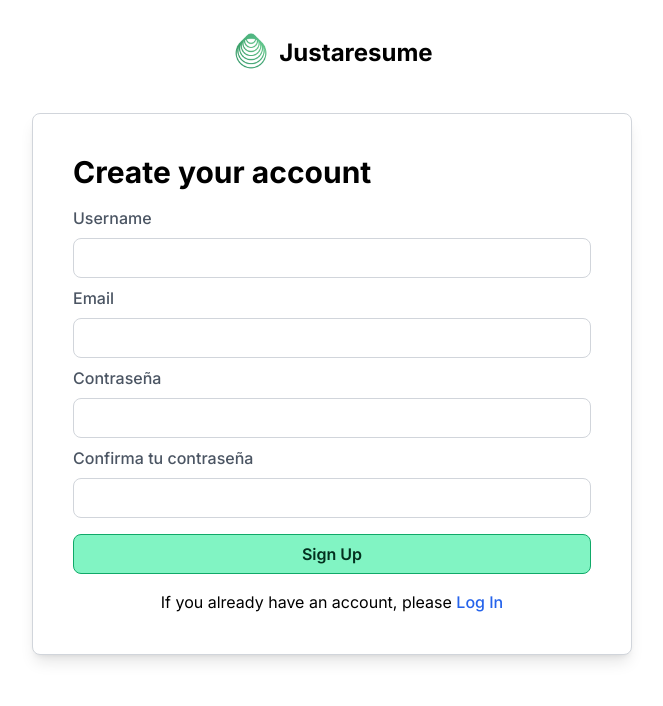
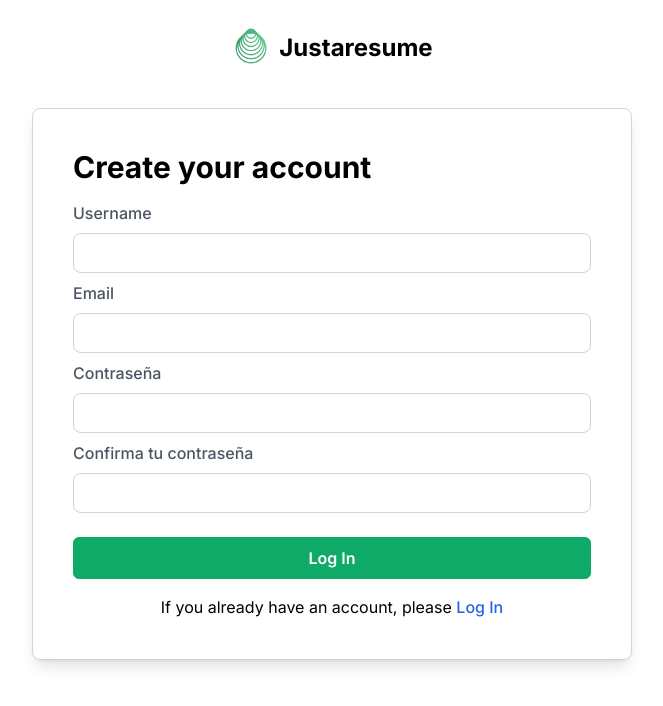
Before and after one commit to freddwithy/just-a-simple-cv, a Next.js app: page /auth/signup in a window 1280 px wide. Shown: the top 706 px of the page, without its empty margins (308-971 px from the left). Built offline with nearby package versions, Linux system fonts and the light colour scheme; no server answers; the database is empty; what tailwindcss-animated would draw is missing.

Commit message:
update  to login a signup

```diff
--- a/app/auth/login/page.tsx
+++ b/app/auth/login/page.tsx
@@ -10,6 +10,7 @@ import { useState } from "react"
 import { LoaderCircle } from "lucide-react"
 import Image from "next/image"
 import LogoLink from "@/app/components/ui/LogoLink"
+import Button from "@/app/components/ui/Button"
 
 const formSchema = z.object({
     email: z.string().email({
@@ -97,14 +98,12 @@ export default function LoginPage() {
                             <span className="text-red-700 text-sm mb-2">{errors.password.message}</span>
                         )
                     }
-                    <button disabled={isLoading} className={`bg-mystic-300 rounded-lg text-mystic-950 border border-mystic-600 font-semibold h-10 mt-2 hover:opacity-90 transition flex items-center justify-center gap-x-2 ${
-                        isLoading ? "opacity-50 cursor-wait" :""
-                    }`}>
+                    <Button className="mt-4 flex items-center justify-center gap-x-2">
                         {isLoading && (
-                            <LoaderCircle className="animate-spin size-4"/>
+                            <LoaderCircle className="animate-spin size-5"/>
                         )}
-                        Sign In
-                    </button>
+                        Log In
+                    </Button>
                     <div className="border-t border-gray-300  flex flex-col justify-center items-center">
                         {/* <div className="inline-flex items-center justify-center w-full">
                             <hr className="w-64 h-px my-8 bg-gray-400 border-0"/>
--- a/app/auth/signup/page.tsx
+++ b/app/auth/signup/page.tsx
@@ -1,5 +1,6 @@
 'use client'
 
+import Button from "@/app/components/ui/Button"
 import LogoLink from "@/app/components/ui/LogoLink"
 import prismadb from "@/libs/prismadb"
 import { zodResolver } from "@hookform/resolvers/zod"
@@ -155,14 +156,12 @@ export default function SignInPage() {
                             <span className="text-red-700 text-sm mb-2">{errors.root.message}</span>
                         )
                     }
-                    <button disabled={isLoading} className={`bg-mystic-300 rounded-lg text-mystic-950 border border-mystic-600 font-semibold h-10 mt-2 hover:opacity-90 transition flex items-center justify-center gap-x-2 ${
-                        isLoading ? "opacity-50 cursor-wait" :""
-                    }`}>
+                    <Button className="mt-4 flex items-center justify-center gap-x-2">
                         {isLoading && (
-                            <LoaderCircle className="animate-spin size-4"/>
+                            <LoaderCircle className="animate-spin size-5"/>
                         )}
-                        Sign Up
-                    </button>
+                        Log In
+                    </Button>
                     <div className="flex justify-center items-center">
                         <p className="mt-4" >If you already have an account, please <a href="/auth/login" className="text-blue-600 font-medium hover:underline">Log In</a></p>
                     </div>
```
